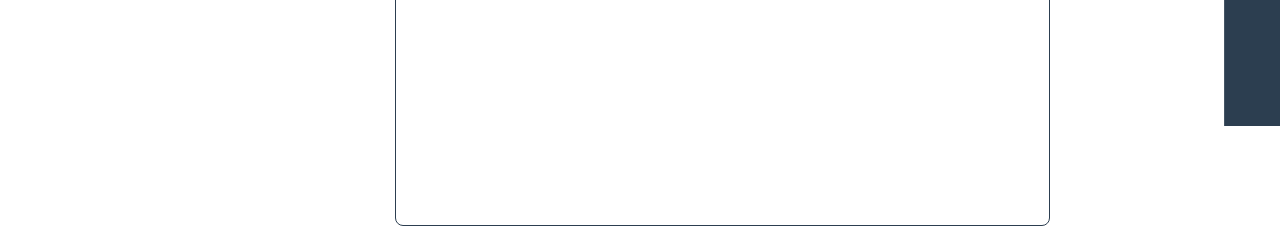
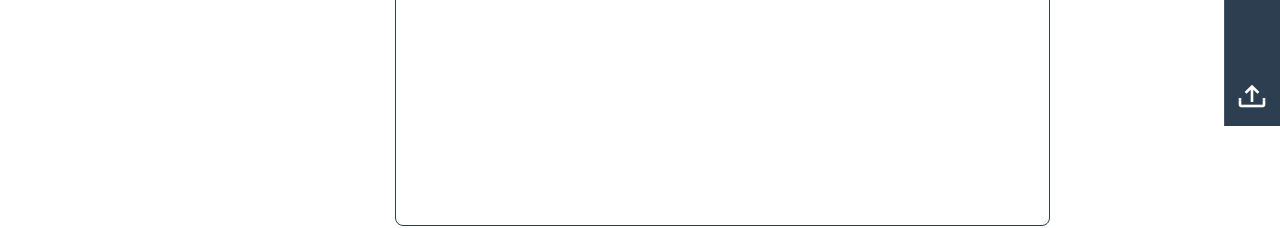
Before and after one commit to DzordzoMen/witcher-character-sheet, a Vue app: page /card/1/notes in a window 1280 px wide. Shown: the part 674-902 px from the top of the page. Built offline with nearby package versions, Linux system fonts and the light colour scheme.

Commit message:
- added button in navigation drawer to download card - fixed list append area to don't have an active class

```diff
--- a/src/App.vue
+++ b/src/App.vue
@@ -170,10 +170,36 @@
         </v-list-item-group>
       </v-list>
 
-      <template #append v-if="showInstallButton">
-        <v-list dense nav class="sidebar-list">
+      <template #append>
+        <v-list
+          dense
+          nav
+          flat
+          class="sidebar-list"
+        >
           <v-list-item-group>
-            <v-list-item @click="installer()">
+            <v-list-item @click="exportCard()">
+              <v-tooltip left nudge-left="8px">
+                <template #activator="{ on }">
+                  <v-list-item-icon v-on="on">
+                    <v-icon size="32">
+                      mdi-tray-arrow-up
+                    </v-icon>
+                  </v-list-item-icon>
+                </template>
+
+                <span>
+                  Eksportuj kartę
+                </span>
+              </v-tooltip>
+              <v-list-item-content>
+                <v-list-item-title>
+                  Eksportuj kartę
+                </v-list-item-title>
+              </v-list-item-content>
+            </v-list-item>
+
+            <v-list-item @click="installer()" v-if="showInstallButton">
               <v-tooltip left nudge-left="8px">
                 <template #activator="{ on }">
                   <v-list-item-icon v-on="on">
@@ -222,6 +248,8 @@ import NotesIcon from './components/Icons/NotesIcon.vue';
 
 import isUserInCard from './mixins/isUserInCard';
 
+import { exportWitcher } from './database';
+
 export default {
   name: 'App',
   components: {
@@ -264,6 +292,20 @@ export default {
     goTo(endpointName) {
       const { id } = this.$route.params;
       this.$router.push({ name: endpointName, params: { id } });
+    },
+    exportCard() {
+      const witcherId = this.$store.getters.WITCHER_ID;
+      exportWitcher(witcherId).then((data) => {
+        const fileUrl = `data:text/json;charset=utf-8,${encodeURIComponent(data.file)}`;
+
+        const link = document.createElement('a');
+        link.setAttribute('href', fileUrl);
+        link.setAttribute('download', `${data.name}.json`);
+        link.style.display = 'none';
+        document.body.appendChild(link);
+        link.click();
+        document.body.removeChild(link);
+      });
     },
   },
 };
```
